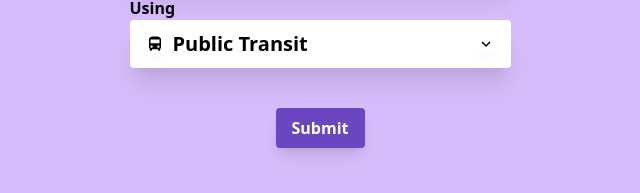
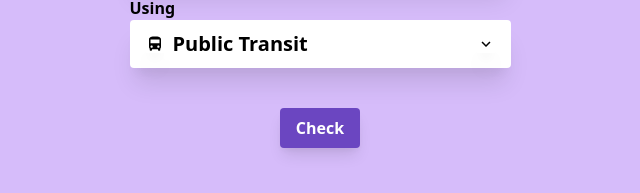
Before and after one commit to AndrewBastin/htn-app-frontend, a Nuxt app: page / in a window 1280 px wide. Shown: the part 411-604 px from the top of the page, without its empty margins (320-960 px from the left). Built offline with nearby package versions, Linux system fonts and the light colour scheme.

Commit message:
Change to check

```diff
--- a/pages/index.vue
+++ b/pages/index.vue
@@ -80,7 +80,7 @@
       <button
         class="bg-purple-700 font-semibold text-white px-4 py-2 rounded shadow-lg m-auto block mt-10"
       >
-        Submit
+        Check
       </button>
     </div>
   </div>
```
